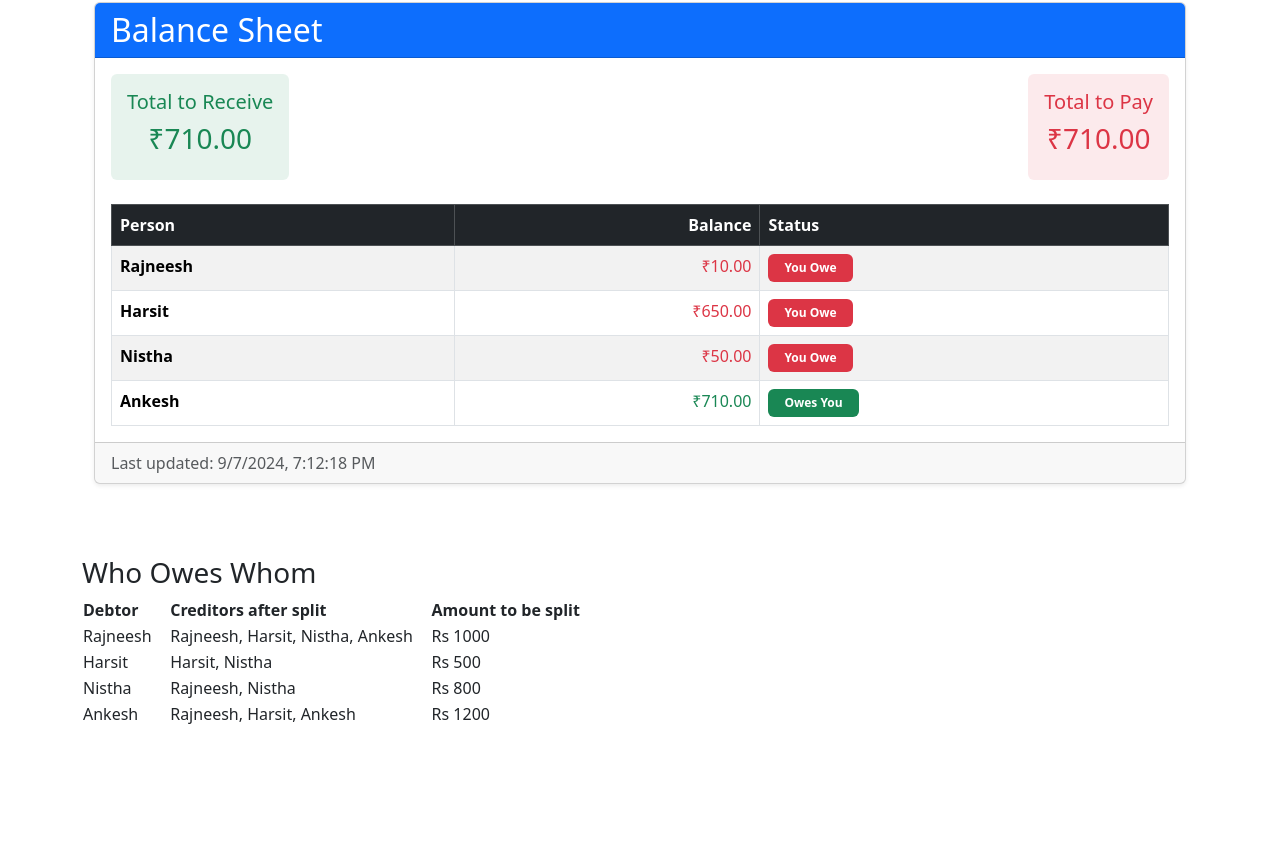
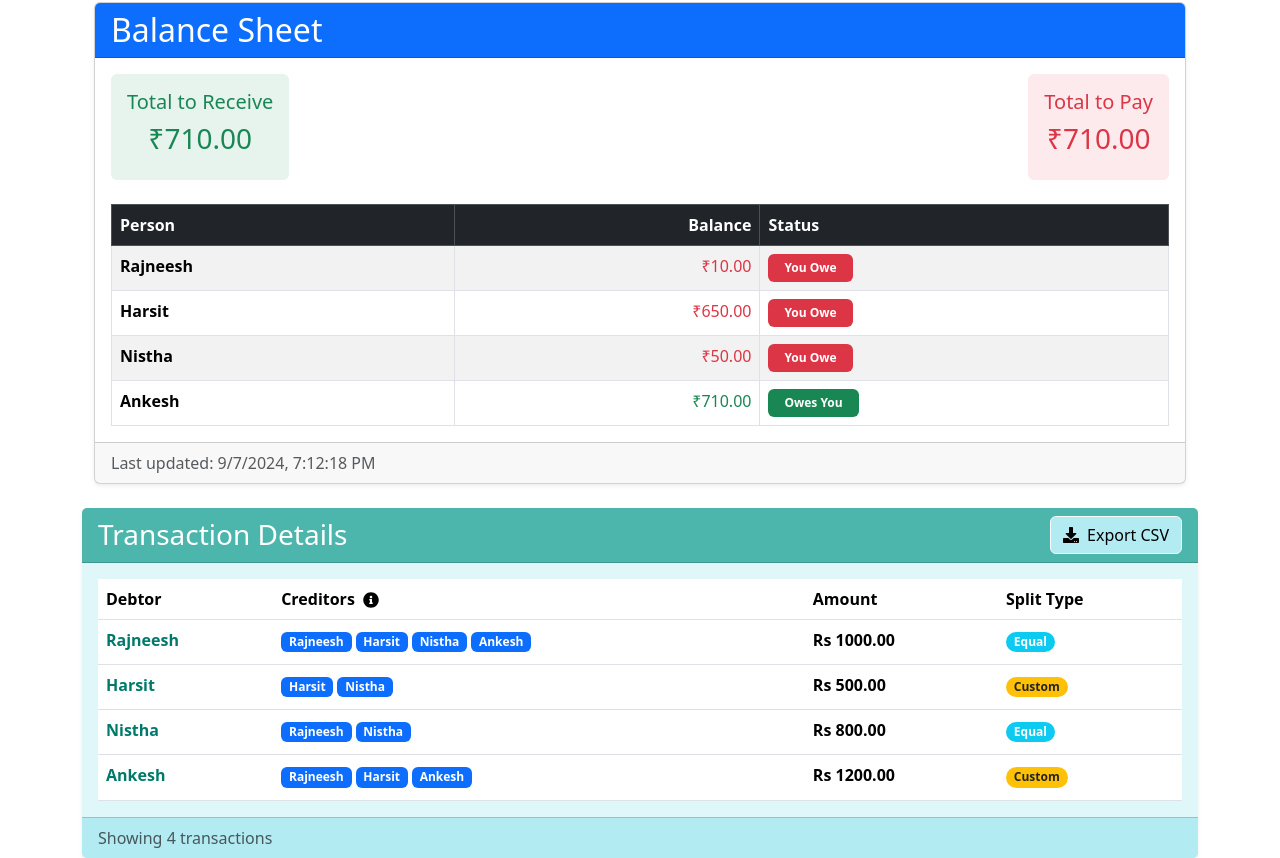
Before and after one commit to shrexa/Splitwise-Transactions, a React (Create React App) app: page / in a window 1280 px wide. Shown: the part 984-1842 px from the top of the page. Before the commit the page ends 1783 px from the top, so only its background shows below. Built offline with nearby package versions, Linux system fonts and the light colour scheme.

Commit message:
Update DetailedBreakdown.js

```diff
--- a/src/components/DetailedBreakdown.js
+++ b/src/components/DetailedBreakdown.js
@@ -1,55 +1,143 @@
 import React from 'react';
 import 'bootstrap/dist/css/bootstrap.min.css';
-import { Card, ListGroup } from 'react-bootstrap';
-import { OverlayTrigger, Tooltip } from 'react-bootstrap';
+import { Card, Table, Button, Badge, OverlayTrigger, Tooltip } from 'react-bootstrap';
+import { FaDownload, FaInfoCircle } from 'react-icons/fa';
 
-const renderTooltip = (props) => (
-  <Tooltip id="button-tooltip" {...props}>
-    This is what the debt is for!
+const DetailedBreakdown = ({ transactions }) => {
+  // Function to handle CSV download
+  const downloadCSV = () => {
+    let csvContent = "data:text/csv;charset=utf-8,";
+
+    // Add headers
+    csvContent += "Debtor,Creditors,Amount,Split Mode\n";
+
+    // Add transaction data
+    transactions.forEach(transaction => {
+      const row = [
+        transaction.payer,
+        transaction.participants.join(', '),
+        `Rs ${transaction.amount}`,
+        transaction.splitMode === 'equal' ? 'Equal' : 'Custom'
+      ].join(',');
+      csvContent += row + "\n";
+    });
+
+    // Create download link
+    const encodedUri = encodeURI(csvContent);
+    const link = document.createElement("a");
+    link.setAttribute("href", encodedUri);
+    link.setAttribute("download", "transaction_details.csv");
+    document.body.appendChild(link);
+    link.click();
+    document.body.removeChild(link);
+  };
+
+  const renderTooltip = (participants, payer, amount, splitMode) => (
+    <Tooltip id={`tooltip-${payer}`}>
+      <div className="text-start">
+        <strong>Payer:</strong> {payer}<br />
+        <strong>Amount:</strong> Rs {amount}<br />
+        <strong>Split Mode:</strong> {splitMode === 'equal' ? 'Equal' : 'Custom'}<br />
+        <strong>Participants:</strong> {participants.length}
+      </div>
     </Tooltip>
   );
 
-const DetailedBreakdown = ({ transactions }) => {
   return (
-    <div className="detailed-breakdown">
-            <br></br>
-            <br></br>
-            <br></br>
-
-      <h3>Who Owes Whom</h3>
-      <table>
-        <thead>
+    <Card className="mt-4 border-0 shadow-sm" style={{ backgroundColor: '#e0f7fa' }}>
+      <Card.Header className="d-flex justify-content-between align-items-center" style={{ backgroundColor: '#4db6ac', color: 'white' }}>
+        <h3 className="mb-0">Transaction Details</h3>
+        <Button
+          variant="light"
+          onClick={downloadCSV}
+          className="d-flex align-items-center"
+          style={{ backgroundColor: '#b2ebf2' }}
+        >
+          <FaDownload className="me-2" /> Export CSV
+        </Button>
+      </Card.Header>
+      <Card.Body>
+        <div className="table-responsive">
+          <Table hover className="mb-0" style={{ backgroundColor: 'white' }}>
+            <thead style={{ backgroundColor: '#80deea' }}>
               <tr>
                 <th>Debtor</th>
-            <th>Creditors after split</th>
-            <th>Amount to be split</th>
+                <th>
+                  <span className="d-flex align-items-center">
+                    Creditors
+                    <OverlayTrigger
+                      placement="top"
+                      overlay={
+                        <Tooltip>
+                          People who shared in this expense
+                        </Tooltip>
+                      }
+                    >
+                      <span className="ms-2"><FaInfoCircle /></span>
+                    </OverlayTrigger>
+                  </span>
+                </th>
+                <th>Amount</th>
+                <th>Split Type</th>
               </tr>
             </thead>
             <tbody>
               {transactions.map((transaction, index) => (
                 <tr key={index}>
-              <td>{transaction.payer} &nbsp; &nbsp;</td>
+                  <td className="fw-bold" style={{ color: '#00796b' }}>{transaction.payer}</td>
                   <td>
                     <OverlayTrigger
                       placement="top"
-                  delay={{ show: 250, hide: 400 }}
-                  overlay={renderTooltip}
+                      overlay={renderTooltip(
+                        transaction.participants,
+                        transaction.payer,
+                        transaction.amount,
+                        transaction.splitMode
+                      )}
                     >
-                  <span>{transaction.participants.join(', ')} &nbsp; &nbsp;</span>
+                      <div>
+                        {transaction.participants.map((p, i) => (
+                          <Badge
+                            key={i}
+                            className="me-1 mb-1"
+                            style={{
+                              backgroundColor: p === transaction.payer ? '#4db6ac' : '#80cbc4',
+                              color: 'white'
+                            }}
+                          >
+                            {p}
+                          </Badge>
+                        ))}
+                      </div>
                     </OverlayTrigger>
                   </td>
-              <td>Rs {transaction.amount}</td>
-              {/* <p>{transaction.payer} paid ₹{transaction.amount}</p>
-              <p>Involved: {transaction.participants.join(', ')}</p> */}
+                  <td className="fw-bold">Rs {transaction.amount.toFixed(2)}</td>
+                  <td>
+                    <Badge
+                      pill
+                      bg={transaction.splitMode === 'equal' ? 'info' : 'warning'}
+                      text={transaction.splitMode === 'equal' ? 'white' : 'dark'}
+                    >
+                      {transaction.splitMode === 'equal' ? 'Equal' : 'Custom'}
+                    </Badge>
+                  </td>
                 </tr>
               ))}
             </tbody>
-      </table>
-      <br></br>
-      <br></br>
-      <br></br>
+          </Table>
+        </div>
 
+        {transactions.length === 0 && (
+          <div className="text-center py-4" style={{ color: '#00796b' }}>
+            <h5>No transactions recorded yet</h5>
+            <p>Add your first transaction to see details here</p>
           </div>
+        )}
+      </Card.Body>
+      <Card.Footer className="text-muted" style={{ backgroundColor: '#b2ebf2' }}>
+        Showing {transactions.length} transactions
+      </Card.Footer>
+    </Card>
   );
 };
 
```
Lines whose indentation alone changed are shown as unchanged.
